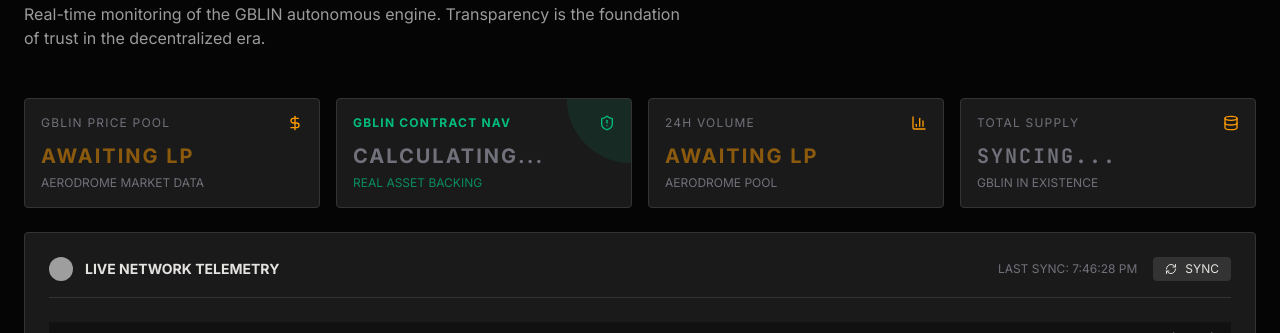
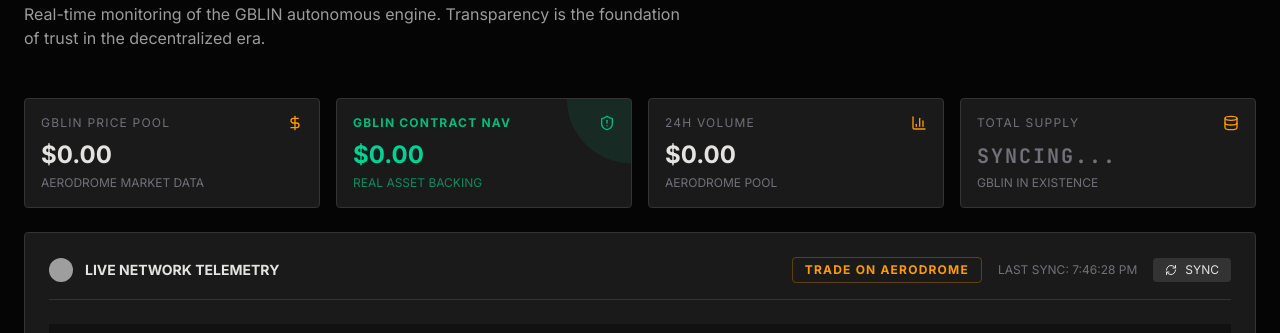
Before and after one commit to gblinproject/GBLIN_WEB, a Next.js app: page / in a window 1280 px wide. Shown: the part 2920-3253 px from the top of the page. Built offline with nearby package versions, Linux system fonts and the light colour scheme; no server answers; grey boxes are pictures that could not be loaded.

Commit message:
feat(dashboard): Use DexScreener for market data
Prioritize DexScreener API for fetching token price and volume. This provides more accurate, real-time data by matching ticks across various DEX pairs, falling back to GeckoTerminal if DexScreener fails.

```diff
--- a/components/Dashboard.tsx
+++ b/components/Dashboard.tsx
@@ -74,42 +74,45 @@
       setPriceUsd(0);
       setVolume24h(0);
     } else {
-      // 1. Fetch Market Data (GeckoTerminal Pools endpoint for accurate volume)
+      // 1. Fetch Market Data (Prioritize DexScreener for real-time tick matching)
+      try {
+        const dexRes = await fetch(`https://api.dexscreener.com/latest/dex/tokens/${CONTRACT_ADDRESS}`);
+        const dexData = await dexRes.json();
+        if (dexData.pairs && dexData.pairs.length > 0) {
+          // Sort pairs by liquidity to get the most accurate one
+          const sortedPairs = dexData.pairs.sort((a: any, b: any) => (b.liquidity?.usd || 0) - (a.liquidity?.usd || 0));
+          const pair = sortedPairs.find((p: any) => p.chainId === 'base') || sortedPairs[0];
+          setPriceUsd(Number(pair.priceUsd || 0));
+          setVolume24h(Number(pair.volume?.h24 || 0));
+        } else {
+          throw new Error("No pairs found on DexScreener");
+        }
+      } catch (dexError) {
+        console.warn("DexScreener failed, trying GeckoTerminal...", dexError);
         try {
           const marketRes = await fetch(`https://api.geckoterminal.com/api/v2/networks/base/tokens/${CONTRACT_ADDRESS}/pools`);
           if (!marketRes.ok) throw new Error("GeckoTerminal response not ok");
           const marketData = await marketRes.json();
 
           if (marketData.data && marketData.data.length > 0) {
-          // Find the pool with the highest volume or just the first one (usually Aerodrome)
             const pool = marketData.data[0].attributes;
             setPriceUsd(Number(pool.base_token_price_usd || 0));
             setVolume24h(Number(pool.volume_usd?.h24 || 0));
-        } else {
-          throw new Error("No pools found for token");
           }
         } catch (geckoError) {
-        console.warn("GeckoTerminal Pools failed, trying DexScreener...", geckoError);
-        try {
-          const dexRes = await fetch(`https://api.dexscreener.com/latest/dex/tokens/${CONTRACT_ADDRESS}`);
-          const dexData = await dexRes.json();
-          if (dexData.pairs && dexData.pairs.length > 0) {
-            const pair = dexData.pairs.find((p: any) => p.chainId === 'base') || dexData.pairs[0];
-            setPriceUsd(Number(pair.priceUsd || 0));
-            setVolume24h(Number(pair.volume?.h24 || 0));
-          }
-        } catch (dexError) {
-          console.error("Market data fetch failed completely", dexError);
+          console.error("Market data fetch failed completely", geckoError);
         }
       }
     }
 
     // 2. Fetch User Balance & Total Supply via Public RPC
+    let currentSupply = 0;
     try {
       // Total Supply (0x18160ddd)
       const supplyHex = await rpcCall("0x18160ddd");
       if (supplyHex && supplyHex !== "0x") {
-        setTotalSupply(Number(BigInt(supplyHex)) / 1e18);
+        currentSupply = Number(BigInt(supplyHex)) / 1e18;
+        setTotalSupply(currentSupply);
       }
 
       // User Balance (0x70a08231 + padded address)
@@ -143,7 +146,12 @@
 
       if (navEthHex && navEthHex !== "0x" && ethPrice > 0) {
         const navEth = Number(BigInt(navEthHex)) / 1e18;
+        // If supply is 0, the contract defaults NAV to 1 ETH. We override to 0 for display to match Basescan.
+        if (currentSupply === 0) {
+          setContractNav(0);
+        } else {
           setContractNav(navEth * ethPrice);
+        }
       }
     } catch (error) {
       console.error("Failed to fetch Contract NAV", error);
@@ -212,7 +220,7 @@
             <DollarSign className="w-4 h-4 text-amber-500" />
           </div>
           <div className="text-2xl font-bold text-[#E4E3E0]">
-            {priceUsd > 0 ? formatCurrency(priceUsd) : <span className="text-amber-500/50 text-xl tracking-widest">AWAITING LP</span>}
+            {formatCurrency(priceUsd)}
           </div>
           <div className="text-xs text-zinc-500 mt-1">AERODROME MARKET DATA</div>
         </div>
@@ -225,7 +233,7 @@
             <ShieldAlert className="w-4 h-4 text-emerald-500" />
           </div>
           <div className="text-2xl font-bold text-emerald-400 relative z-10">
-            {contractNav > 0 ? formatCurrency(contractNav) : <span className="text-zinc-500 text-xl tracking-widest">CALCULATING...</span>}
+            {formatCurrency(contractNav)}
           </div>
           <div className="text-xs text-emerald-500/70 mt-1 relative z-10">REAL ASSET BACKING</div>
         </div>
@@ -237,7 +245,7 @@
             <BarChart3 className="w-4 h-4 text-amber-500" />
           </div>
           <div className="text-2xl font-bold text-[#E4E3E0]">
-            {volume24h > 0 ? formatCurrency(volume24h) : <span className="text-amber-500/50 text-xl tracking-widest">AWAITING LP</span>}
+            {formatCurrency(volume24h)}
           </div>
           <div className="text-xs text-zinc-500 mt-1">AERODROME POOL</div>
         </div>
@@ -272,7 +280,15 @@
             Live Network Telemetry
           </h3>
           <div className="flex items-center gap-4">
-            <div className="text-xs text-zinc-500">
+            <a
+              href={`https://aerodrome.finance/swap?from=eth&to=${CONTRACT_ADDRESS}`}
+              target="_blank"
+              rel="noreferrer"
+              className="text-xs border border-amber-500/30 text-amber-500 hover:bg-amber-500/10 px-3 py-1 rounded-sm flex items-center gap-2 transition-colors uppercase tracking-widest font-bold"
+            >
+              Trade on Aerodrome
+            </a>
+            <div className="text-xs text-zinc-500 hidden md:block">
               LAST SYNC: {lastUpdated ? lastUpdated.toLocaleTimeString() : '--:--:--'}
             </div>
             <button
```
Lines whose indentation alone changed are shown as unchanged.
